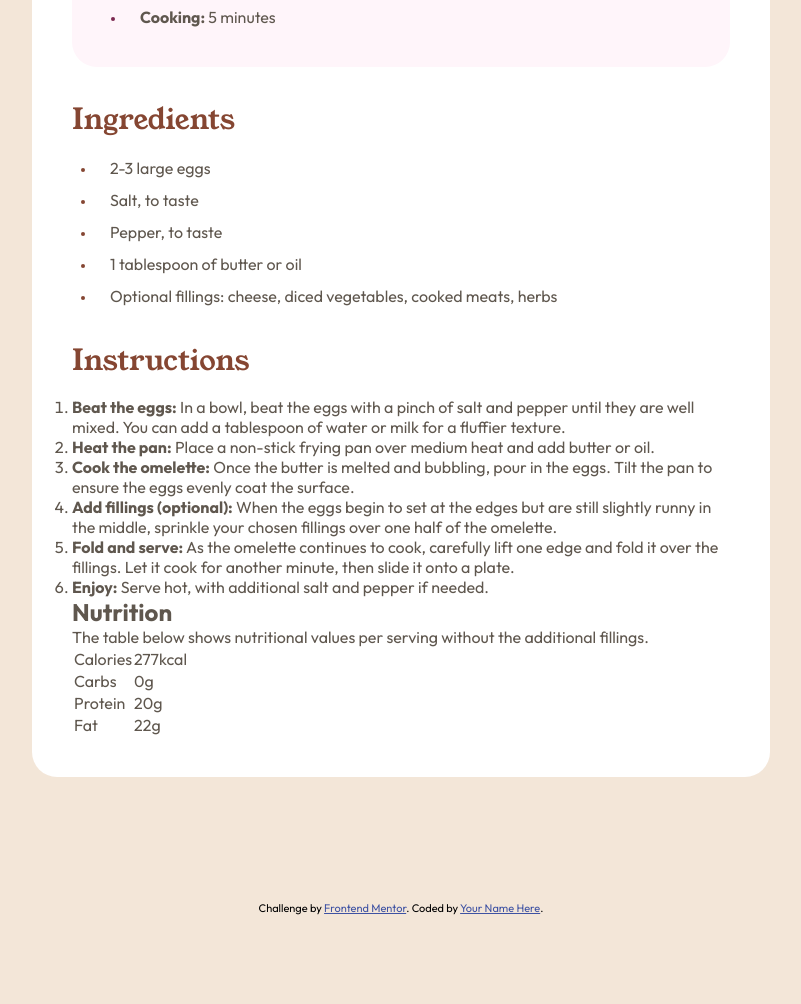
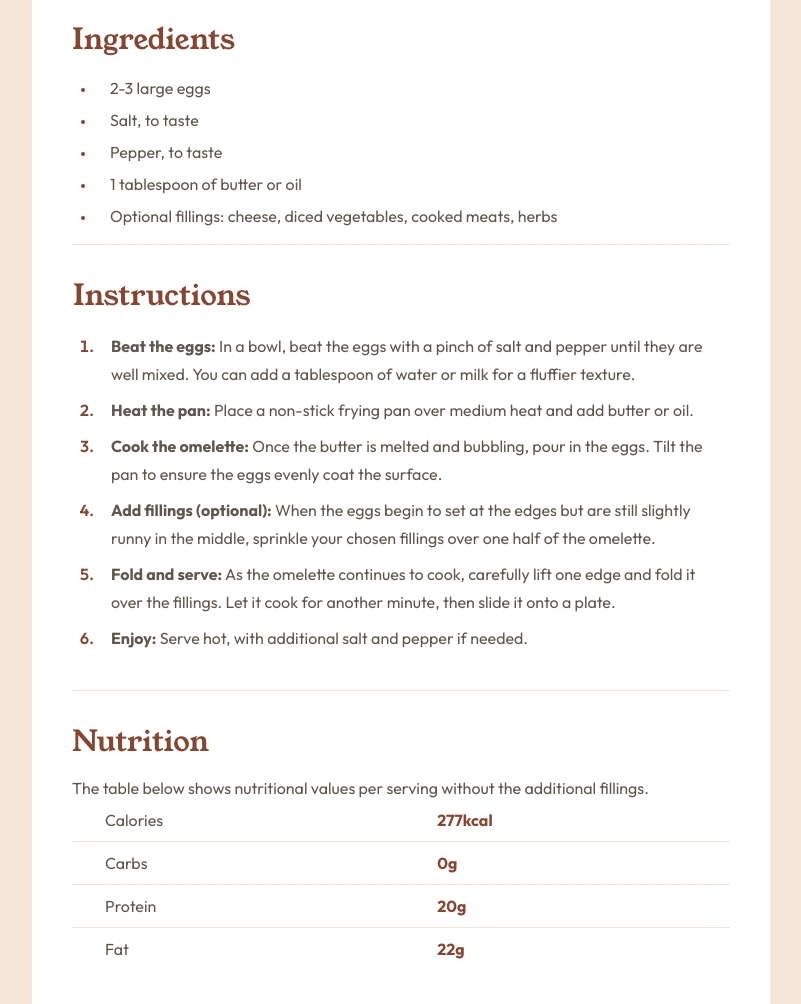
Before and after one commit to criskwy/recipe-practice, a plain HTML site: page index.html in a window 1280 px wide. Shown: the part 778-1782 px from the top of the page, without its empty margins (239-1040 px from the left). Before the commit the page ends 1693 px from the top, so only its background shows below. Drawn offline with Linux system fonts and the light colour scheme.

Commit message:
fourth commit

```diff
--- a/index.html
+++ b/index.html
@@ -27,15 +27,19 @@
   </head>
   <body>
     <main>
+      <section class="details">
+
+        <img src="./assets/images/image-omelette.jpeg" alt="omelette image" />
         <section class="container">
-        <img src="./assets/images/image-omelette.jpeg" alt="omelette image" />
+
           <article class="content">
             <h1 class="title">Simple Omelette Recipe</h1>
             <p>
-            An easy and quick dish, perfect for any meal. This classic omelette
-            combines beaten eggs cooked to perfection, optionally filled with
-            your choice of cheese, vegetables, or meats.
+              An easy and quick dish, perfect for any meal. This classic
+              omelette combines beaten eggs cooked to perfection, optionally
+              filled with your choice of cheese, vegetables, or meats.
             </p>
+
           </article>
           <article class="preparation">
             <h2 class="subtitle1">Preparation time</h2>
@@ -64,59 +68,62 @@
             <h2 class="subtitle">Instructions</h2>
             <ol>
               <li>
-              <strong>Beat the eggs:</strong> In a bowl, beat the eggs with a pinch of salt and
-              pepper until they are well mixed. You can add a tablespoon of
-              water or milk for a fluffier texture.
+                <strong>Beat the eggs:</strong> In a bowl, beat the eggs with a
+                pinch of salt and pepper until they are well mixed. You can add
+                a tablespoon of water or milk for a fluffier texture.
               </li>
               <li>
-              <strong>Heat the pan:</strong>  Place a non-stick frying pan over medium heat and
-              add butter or oil.
+                <strong>Heat the pan:</strong> Place a non-stick frying pan over
+                medium heat and add butter or oil.
               </li>
               <li>
-              <strong>Cook the omelette:</strong> Once the butter is melted and bubbling, pour in
-              the eggs. Tilt the pan to ensure the eggs evenly coat the surface.
+                <strong>Cook the omelette:</strong> Once the butter is melted
+                and bubbling, pour in the eggs. Tilt the pan to ensure the eggs
+                evenly coat the surface.
               </li>
               <li>
-              <strong>Add fillings (optional):</strong> When the eggs begin to set at the edges
-              but are still slightly runny in the middle, sprinkle your chosen
-              fillings over one half of the omelette.
+                <strong>Add fillings (optional):</strong> When the eggs begin to
+                set at the edges but are still slightly runny in the middle,
+                sprinkle your chosen fillings over one half of the omelette.
               </li>
               <li>
-              <strong>Fold and serve:</strong>  As the omelette continues to cook, carefully lift
-              one edge and fold it over the fillings. Let it cook for another
-              minute, then slide it onto a plate.
+                <strong>Fold and serve:</strong> As the omelette continues to
+                cook, carefully lift one edge and fold it over the fillings. Let
+                it cook for another minute, then slide it onto a plate.
               </li>
               <li>
-              <strong>Enjoy:</strong>  Serve hot, with additional salt and pepper if needed.
+                <strong>Enjoy:</strong> Serve hot, with additional salt and
+                pepper if needed.
               </li>
             </ol>
           </article>
 
-        <article>
+          <article class="nutrition">
             <h2 class="subtitle">Nutrition</h2>
             <p>
               The table below shows nutritional values per serving without the
               additional fillings.
             </p>
-          <table>
+            <table border="1">
               <tr>
                 <td>Calories</td>
-              <td>277kcal</td>
+                <td class="value">277kcal</td>
               </tr>
               <tr>
                 <td>Carbs</td>
-              <td>0g</td>
+                <td class="value">0g</td>
               </tr>
               <tr>
                 <td>Protein</td>
-              <td>20g</td>
+                <td class="value">20g</td>
               </tr>
               <tr>
                 <td>Fat</td>
-              <td>22g</td>
+                <td class="value">22g</td>
               </tr>
             </table>
           </article>
+        </section>
       </section>
     </main>
 
--- a/style.css
+++ b/style.css
@@ -32,11 +32,18 @@ body{
 }
 
 main{
-    display: block;
-    justify-items: center;
+    display: flex;
+    justify-content: center;
     align-items: center;
+
 }
-.container {
+
+
+
+
+
+.details {
+
     width: 738px;
     background-color: white;
     color: var(--Stone-600);
@@ -45,14 +52,16 @@ main{
     margin-bottom: 124px;
     border-radius: 25px;
 }
-.container img {
+img {
     width: 100%;
     border-radius: 12px;
+
 
 }
 
 .content {
-    margin: 40px 0;
+    margin: 0;
+
 }
 
 h1{
@@ -92,6 +101,7 @@ h1{
 }
 .ingredients {
     margin: 16px 0;
+
     .subtitle {
         font-family: var(--young-serif);
         color: var(--Brown-800);
@@ -102,7 +112,7 @@ h1{
     ul {
         line-height: 150%;
         margin-left: 24px;
-        li{
+        li {
             padding-left: 14px;
             margin-bottom: 8px;
         }
@@ -115,11 +125,87 @@ h1{
 }
 
 .instructions {
+    padding: 30px 0;
+    border: 1px solid transparent;
+    border-top: 1px solid var(--Stone-100);
+    border-bottom: 1px solid var(--Stone-100);
     .subtitle {
         font-family: var(--young-serif);
         color: var(--Brown-800);
         font-size: 1.8rem;
         font-weight: 400;
-        padding: 16px 0;
+        padding-bottom : 16px;
+    }
+    ol {
+        line-height: 175%;
+        margin-left: 24px;
+        li {
+            padding-left: 14px;
+            margin-bottom: 8px;
+        }
+        li::marker {
+            color: var(--Brown-800);
+            font-weight: 600;
+        }
     }
 }
+
+.nutrition {
+    padding: 30px 0;
+    .subtitle {
+        font-family: var(--young-serif);
+        color: var(--Brown-800);
+        font-size: 1.8rem;
+        font-weight: 400;
+        padding-bottom : 16px;
+    }
+    table {
+      width: 100%;
+      border-collapse: collapse;
+      tr {
+      border: 1px solid transparent;
+
+      td {
+        padding: 11px 32px;
+      }
+      .value {
+        color: var(--Brown-800);
+        font-weight: bold;
+      }
+
+      }
+      tr:not(:last-child){
+        border-bottom: 1px solid var(--Stone-100);
+      }
+
+    }
+
+}
+
+@media (max-width: 375px) {
+    body {
+        min-width: 375px;
+    }
+    .details {
+        width: 100%;
+        background-color: white;
+        color: var(--Stone-600);
+        padding: 0;
+        margin-top: 0;
+        margin-bottom: 0;
+        border-radius: 0;
+    }
+    .container{
+        width: 100%;
+        border-radius: 0;
+        padding: 30px;
+
+
+    }
+
+    .content {
+        margin:  30px 0;
+    }
+
+
+}
```
Lines whose indentation alone changed are shown as unchanged.
